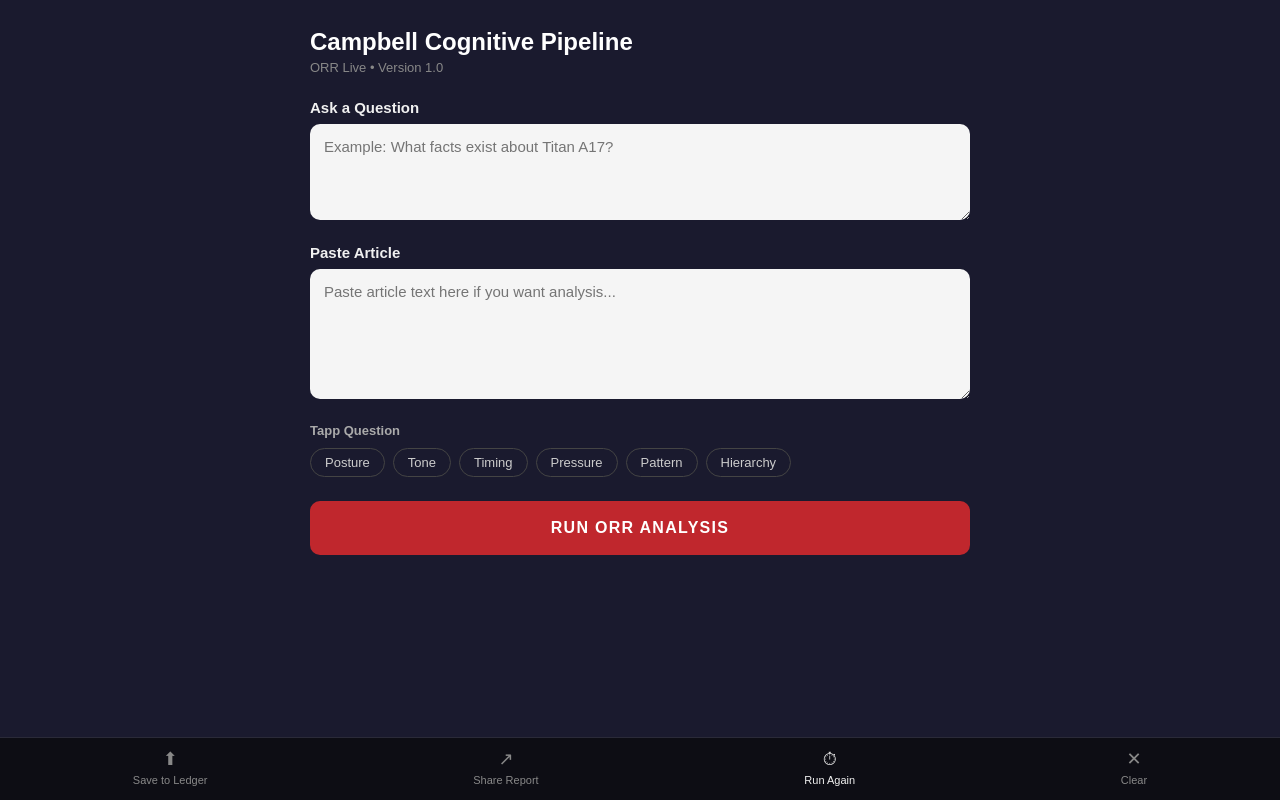
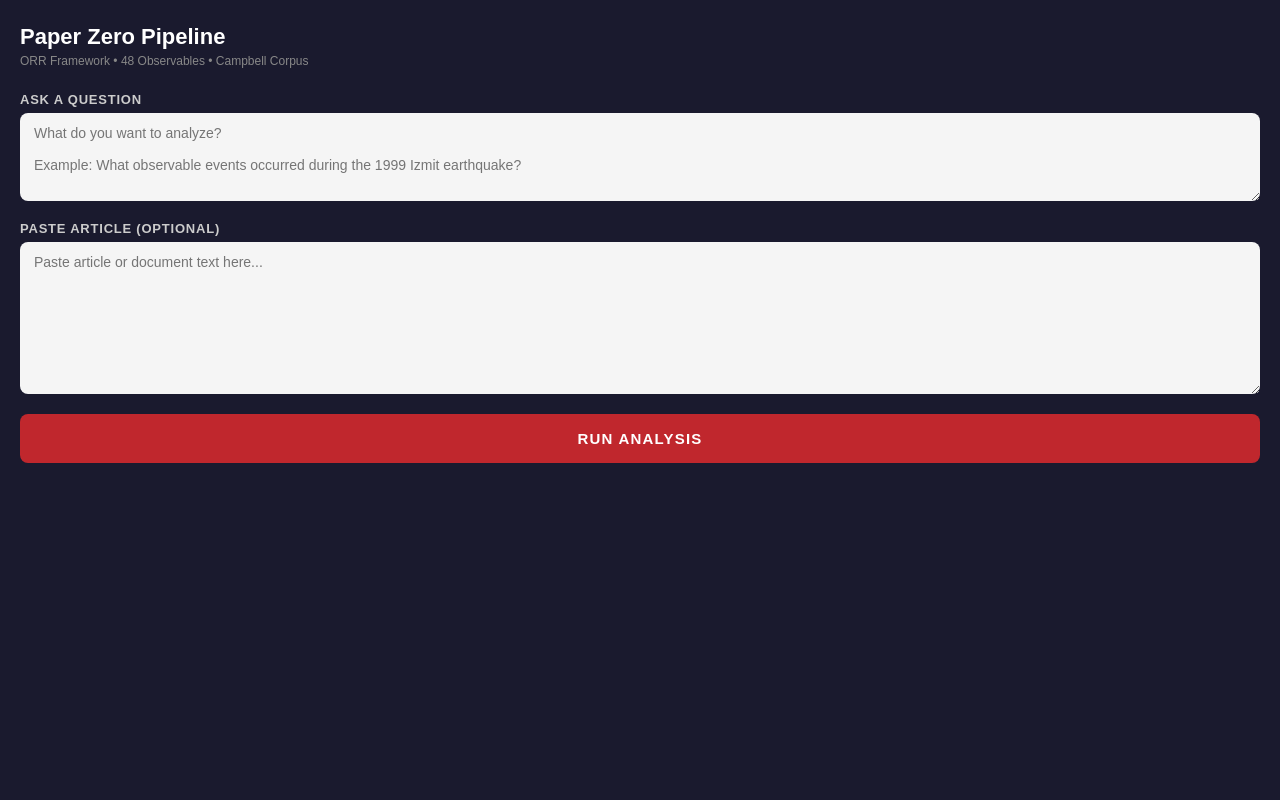
Before and after one commit to seprimo22-bit/Pipeline-MVP2, a Flask app: page / in a window 1280 px wide. Run offline with Flask 3, Linux system fonts and the light colour scheme.

Commit message:
Update index.html

```diff
--- a/templates/index.html
+++ b/templates/index.html
@@ -3,7 +3,7 @@
 <head>
 <meta charset="UTF-8">
 <meta name="viewport" content="width=device-width, initial-scale=1.0">
-<title>Campbell Cognitive Pipeline</title>
+<title>Paper Zero Pipeline</title>
 <style>
 * { box-sizing: border-box; margin: 0; padding: 0; }
 
@@ -12,56 +12,43 @@
   background: #1a1a2e;
   color: #f0f0f0;
   min-height: 100vh;
-    padding: 0 0 80px 0;
+  padding: 24px 20px 40px;
 }
 
-  /* TITLE AREA */
-  .title-area {
-    padding: 28px 20px 0;
-    max-width: 700px;
-    margin: 0 auto;
-  }
-
-  .title-area h1 {
-    font-size: 24px;
+h1 {
+  font-size: 22px;
   font-weight: 900;
   color: #ffffff;
   margin-bottom: 4px;
 }
 
-  .title-area .subtitle {
-    font-size: 13px;
+.subtitle {
+  font-size: 12px;
   color: #888;
+  margin-bottom: 24px;
 }
 
-  /* MAIN CONTENT */
-  .content {
-    max-width: 700px;
-    margin: 0 auto;
-    padding: 24px 20px;
+label {
+  display: block;
+  font-size: 13px;
+  font-weight: 700;
+  color: #ccc;
+  margin-bottom: 6px;
+  text-transform: uppercase;
+  letter-spacing: .06em;
 }
 
-  /* LABELS */
-  .field-label {
-    font-size: 15px;
-    font-weight: 700;
-    color: #f0f0f0;
-    margin-bottom: 8px;
-    display: block;
-  }
-
-  /* INPUTS */
 textarea {
   width: 100%;
-    padding: 14px;
-    font-size: 15px;
+  padding: 12px 14px;
+  font-size: 14px;
   font-family: Arial, sans-serif;
   background: #f5f5f5;
   color: #111;
   border: none;
-    border-radius: 10px;
+  border-radius: 8px;
   resize: vertical;
-    margin-bottom: 20px;
+  margin-bottom: 16px;
   outline: none;
 }
 
@@ -69,189 +56,188 @@
   box-shadow: 0 0 0 3px rgba(192,39,45,0.4);
 }
 
-  /* TAPP QUESTION CHIPS */
-  .chips-label {
-    font-size: 13px;
-    font-weight: 700;
-    color: #aaa;
-    margin-bottom: 10px;
-    display: block;
-  }
-
-  .chips {
-    display: flex;
-    flex-wrap: wrap;
-    gap: 8px;
-    margin-bottom: 24px;
-  }
-
-  .chip {
-    padding: 6px 14px;
-    background: transparent;
-    border: 1px solid #444;
-    border-radius: 20px;
-    color: #ccc;
-    font-size: 13px;
-    font-family: Arial, sans-serif;
-    cursor: default;
-  }
-
-  /* RUN BUTTON */
-  .run-btn {
+button {
   width: 100%;
-    padding: 18px;
+  padding: 16px;
   background: #c0272d;
   color: white;
   border: none;
-    border-radius: 10px;
-    font-size: 16px;
+  border-radius: 8px;
+  font-size: 15px;
   font-weight: 900;
   font-family: Arial, sans-serif;
   letter-spacing: .08em;
   cursor: pointer;
   margin-bottom: 28px;
+  text-transform: uppercase;
 }
 
-  .run-btn:hover {
-    background: #a01f24;
+button:hover { background: #a01f24; }
+button:disabled { background: #555; cursor: not-allowed; }
+
+/* OUTPUT CARDS */
+.results { display: none; }
+
+.card {
+  background: #f5f5f5;
+  color: #111;
+  border-radius: 8px;
+  padding: 16px;
+  margin-bottom: 12px;
 }
 
-  /* OUTPUT AREA */
-  #answer {
-    background: #f5f5f5;
-    color: #111;
-    border-radius: 10px;
-    padding: 20px;
-    white-space: pre-wrap;
-    font-size: 14px;
-    font-family: Arial, sans-serif;
-    line-height: 1.7;
-    display: none;
+.card-title {
+  font-size: 11px;
+  font-weight: 900;
+  letter-spacing: .1em;
+  text-transform: uppercase;
+  margin-bottom: 10px;
+  padding-bottom: 8px;
+  border-bottom: 2px solid;
 }
 
-  #answer.visible {
-    display: block;
+.card-title.green { color: #1a7a4a; border-color: #1a7a4a; }
+.card-title.blue  { color: #1a4a8a; border-color: #1a4a8a; }
+.card-title.red   { color: #c0272d; border-color: #c0272d; }
+.card-title.gray  { color: #555;    border-color: #ccc; }
+
+.fact-item {
+  font-size: 13px;
+  line-height: 1.6;
+  padding: 6px 0;
+  border-bottom: 1px solid #e0e0e0;
+  color: #222;
 }
 
-  /* BOTTOM NAV */
-  .bottom-nav {
-    position: fixed;
-    bottom: 0; left: 0; right: 0;
-    background: #0d0d14;
-    border-top: 1px solid #2a2a38;
-    display: flex;
-    justify-content: space-around;
-    align-items: center;
-    padding: 10px 0 14px;
-    z-index: 50;
+.fact-item:last-child { border-bottom: none; }
+
+.empty { font-size: 13px; color: #888; font-style: italic; }
+
+.rel-status {
+  font-size: 14px;
+  font-weight: 700;
+  color: #222;
 }
 
-  .nav-item {
-    display: flex;
-    flex-direction: column;
-    align-items: center;
-    gap: 4px;
-    color: #888;
+.corpus-source {
   font-size: 11px;
-    font-family: Arial, sans-serif;
-    cursor: pointer;
-    background: none;
-    border: none;
-    padding: 0 12px;
+  font-weight: 700;
+  color: #c0272d;
+  margin-bottom: 2px;
 }
 
-  .nav-item .nav-icon { font-size: 18px; }
-  .nav-item.active { color: #f0f0f0; }
+.corpus-text {
+  font-size: 13px;
+  color: #333;
+  line-height: 1.5;
+  margin-bottom: 10px;
+}
 </style>
 </head>
 <body>
 
-<div class="title-area">
-  <h1>Campbell Cognitive Pipeline</h1>
-  <div class="subtitle">ORR Live &bull; Version 1.0</div>
+<h1>Paper Zero Pipeline</h1>
+<div class="subtitle">ORR Framework &bull; 48 Observables &bull; Campbell Corpus</div>
+
+<label>Ask a Question</label>
+<textarea id="question" rows="4"
+  placeholder="What do you want to analyze?&#10;&#10;Example: What observable events occurred during the 1999 Izmit earthquake?"></textarea>
+
+<label>Paste Article (optional)</label>
+<textarea id="article" rows="8"
+  placeholder="Paste article or document text here..."></textarea>
+
+<button id="btn" onclick="runAnalysis()">Run Analysis</button>
+
+<div class="results" id="results">
+
+  <div class="card">
+    <div class="card-title green">Observe — Facts From Input</div>
+    <div id="facts-from-input"></div>
   </div>
 
-<div class="content">
-
-  <label class="field-label">Ask a Question</label>
-  <textarea id="question" rows="4"
-    placeholder="Example: What facts exist about Titan A17?"></textarea>
-
-  <label class="field-label">Paste Article</label>
-  <textarea id="article" rows="6"
-    placeholder="Paste article text here if you want analysis..."></textarea>
-
-  <span class="chips-label">Tapp Question</span>
-  <div class="chips">
-    <span class="chip">Posture</span>
-    <span class="chip">Tone</span>
-    <span class="chip">Timing</span>
-    <span class="chip">Pressure</span>
-    <span class="chip">Pattern</span>
-    <span class="chip">Hierarchy</span>
+  <div class="card">
+    <div class="card-title blue">Recognize — Facts About Input</div>
+    <div id="facts-about-input"></div>
   </div>
 
-  <button class="run-btn" onclick="ask()">RUN ORR ANALYSIS</button>
+  <div class="card">
+    <div class="card-title red">Respond — Relationship Status</div>
+    <div id="relationship-status" class="rel-status"></div>
+  </div>
 
-  <div id="answer"></div>
+  <div class="card">
+    <div class="card-title gray">Review — Corpus Matches</div>
+    <div id="corpus-matches"></div>
+  </div>
 
 </div>
 
-<!-- BOTTOM NAV -->
-<div class="bottom-nav">
-  <button class="nav-item">
-    <span class="nav-icon">⬆</span>
-    Save to Ledger
-  </button>
-  <button class="nav-item">
-    <span class="nav-icon">↗</span>
-    Share Report
-  </button>
-  <button class="nav-item active" onclick="ask()">
-    <span class="nav-icon">⏱</span>
-    Run Again
-  </button>
-  <button class="nav-item" onclick="clearAll()">
-    <span class="nav-icon">✕</span>
-    Clear
-  </button>
-</div>
+<script>
+async function runAnalysis() {
+  const q = document.getElementById("question").value.trim();
+  const a = document.getElementById("article").value.trim();
+  const btn = document.getElementById("btn");
+  const results = document.getElementById("results");
 
-<script>
-async function ask() {
-  const q = document.getElementById("question").value;
-  const article = document.getElementById("article").value;
-
-  const ansDiv = document.getElementById("answer");
-  ansDiv.classList.add("visible");
-  ansDiv.innerText = "Running analysis...";
+  btn.disabled = true;
+  btn.innerText = "Running...";
+  results.style.display = "none";
 
   try {
-    const res = await fetch("/ask", {
+    const res = await fetch("/analyze", {
       method: "POST",
       headers: { "Content-Type": "application/json" },
-      body: JSON.stringify({ question: q, article: article })
+      body: JSON.stringify({ question: q, article: a })
     });
 
     const data = await res.json();
 
-    if (data.analysis) {
-      ansDiv.innerText = data.analysis;
-    } else {
-      ansDiv.innerText = JSON.stringify(data, null, 2);
+    // FACTS FROM INPUT
+    const ffi = document.getElementById("facts-from-input");
+    const factsFrom = data.facts_from_input || [];
+    ffi.innerHTML = factsFrom.length
+      ? factsFrom.map(f => `<div class="fact-item">• ${esc(f)}</div>`).join("")
+      : `<div class="empty">No facts extracted from input.</div>`;
+
+    // FACTS ABOUT INPUT
+    const fai = document.getElementById("facts-about-input");
+    const factsAbout = data.facts_about_input || [];
+    fai.innerHTML = factsAbout.length
+      ? factsAbout.map(f => `<div class="fact-item">• ${esc(f)}</div>`).join("")
+      : `<div class="empty">No background facts generated.</div>`;
+
+    // RELATIONSHIP STATUS
+    document.getElementById("relationship-status").innerText =
+      data.relationship_status || "No relationship determined.";
+
+    // CORPUS MATCHES
+    const cm = document.getElementById("corpus-matches");
+    const matches = data.corpus_matches || [];
+    cm.innerHTML = matches.length
+      ? matches.map(m => `
+          <div class="corpus-source">${esc(m.source)}</div>
+          <div class="corpus-text">${esc(m.match)}</div>
+        `).join("")
+      : `<div class="empty">No direct corpus match found.</div>`;
+
+    results.style.display = "block";
+
+  } catch (err) {
+    document.getElementById("facts-from-input").innerHTML =
+      `<div class="empty">Error: ${esc(err.message)}</div>`;
+    results.style.display = "block";
   }
 
-  } catch (err) {
-    ansDiv.innerText = "Error contacting server.";
-  }
+  btn.disabled = false;
+  btn.innerText = "Run Analysis";
 }
 
-function clearAll() {
-  document.getElementById("question").value = "";
-  document.getElementById("article").value = "";
-  const ansDiv = document.getElementById("answer");
-  ansDiv.innerText = "";
-  ansDiv.classList.remove("visible");
+function esc(s) {
+  return String(s || "")
+    .replace(/&/g,"&amp;")
+    .replace(/</g,"&lt;")
+    .replace(/>/g,"&gt;");
 }
 </script>
 
```
Lines whose indentation alone changed are shown as unchanged.
